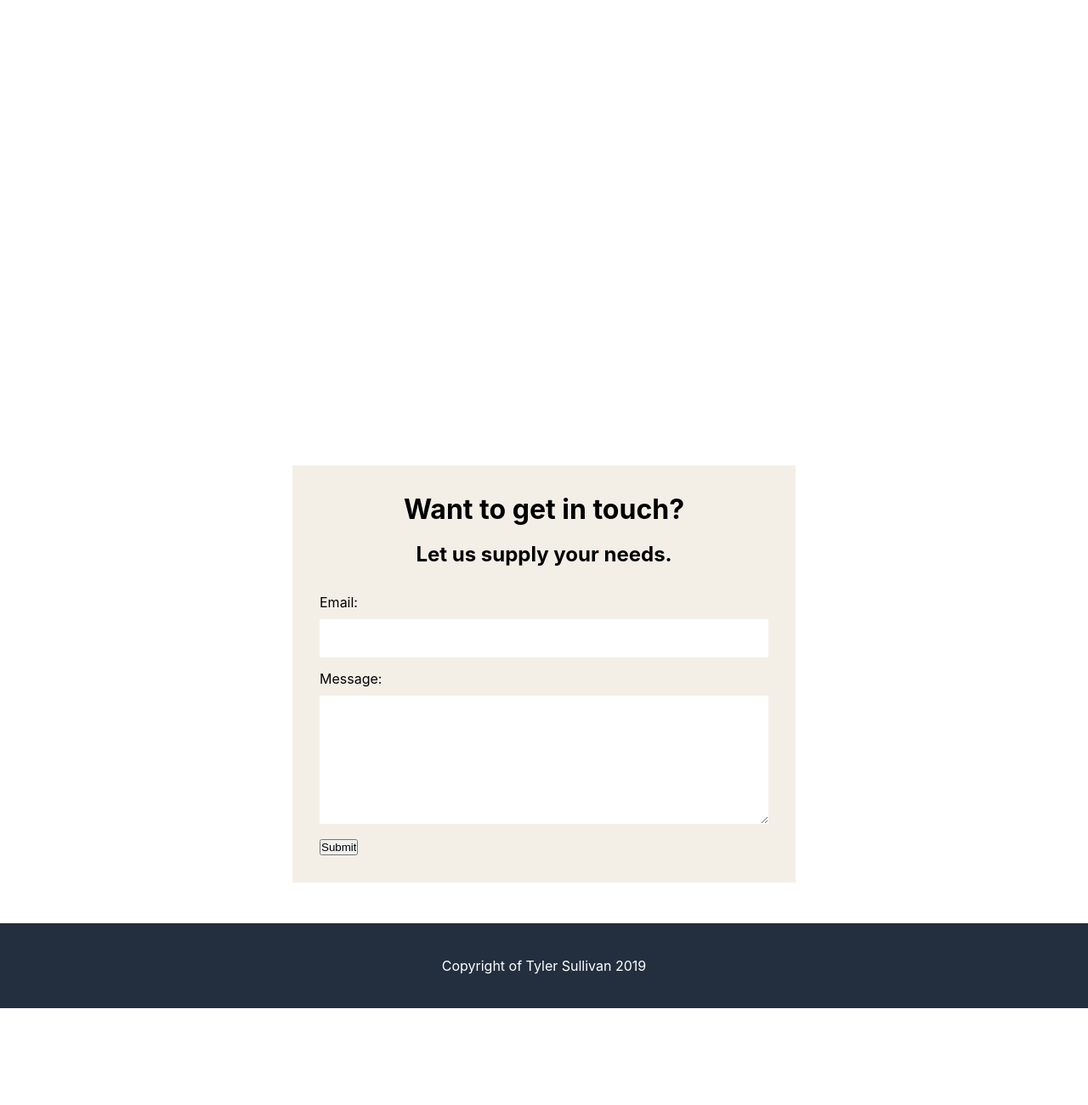
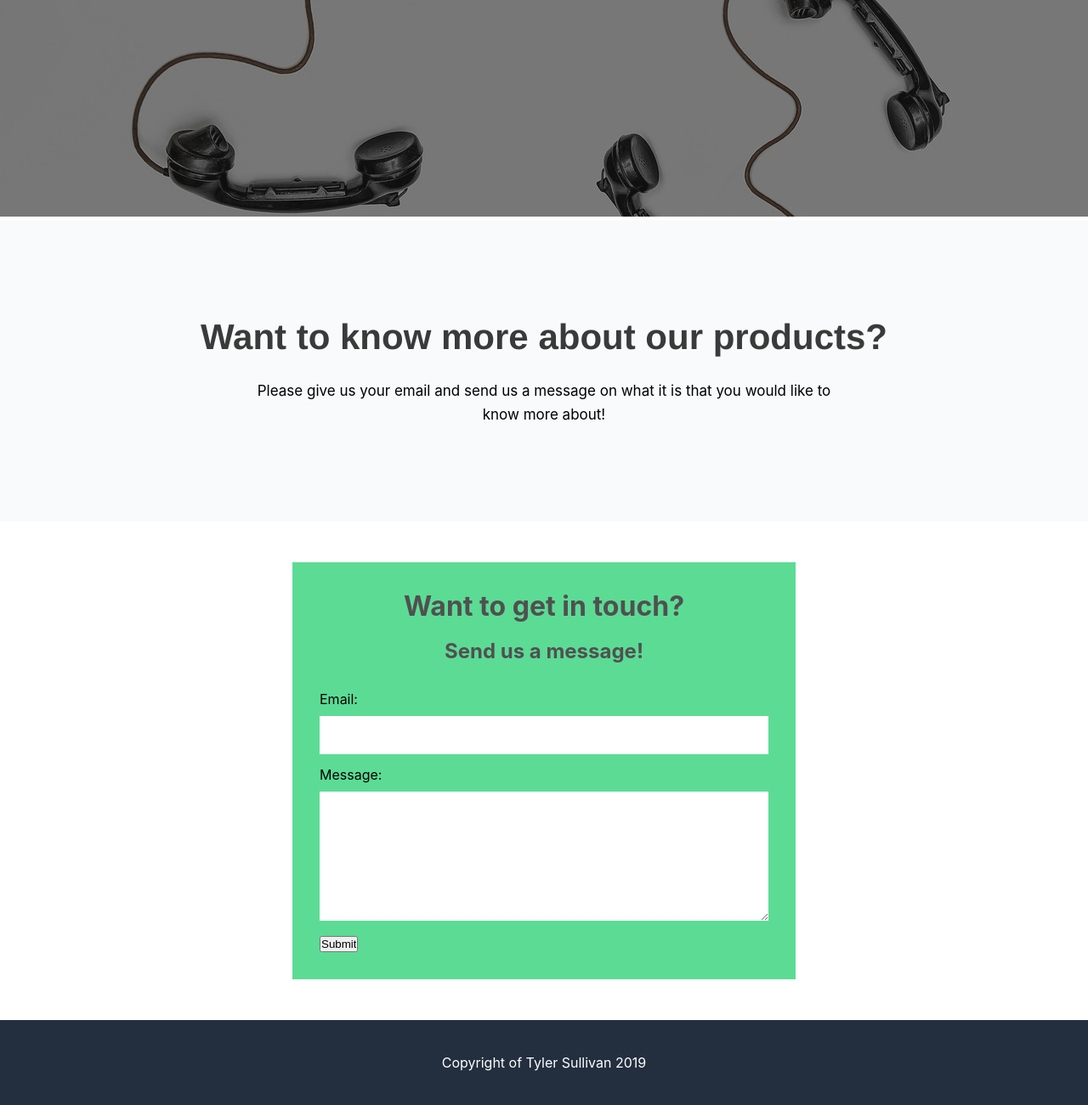
Before and after one commit to tylersullivan21/DIG3134, a PHP site: page /contact.html in a window 1280 px wide. Shown: the part 50-1351 px from the top of the page at 85% size. Before the commit the page ends 1237 px from the top, so only its background shows below. Run offline with PHP 8.4, Linux system fonts and the light colour scheme.

Commit message:
added hero images and added content to the inventory pages

```diff
--- a/project 1/contact.html
+++ b/project 1/contact.html
@@ -30,14 +30,20 @@
         <main class="main-content" >
 
     <div class="hero-img">
+<img src="images/phones-header.png" alt="">
+    </div>
 
-    </div>
+    <section class="module1">
+      <h2 class="mod-header">Want to know more about our products?</h2>
+      <p>Please give us your email and send us a message on what it is that you would like to know more about!</p>
+
+  </section>
 
 
 <form class="section-form" action="form.php" method="GET">
   <div class="intro">
     <h1>Want to get in touch?</h1>
-    <h2>Let us supply your needs.</h2>
+    <h2>Send us a message!</h2>
   </div>
   <label  for="email">Email:</label>
   <input class="email" type="text" name="email" value="" tabindex='2'>
--- a/project 1/css/form.css
+++ b/project 1/css/form.css
@@ -58,9 +58,10 @@ html {
   .main-content{
       grid-area: main-content;
       display: grid;
-      grid-template-rows: 500px;
+      grid-template-rows:repeat(3, auto);
       grid-template-areas:
       "hero-img"
+      "module1"
     "contact-form";
 
   }
@@ -70,6 +71,32 @@ html {
     background-attachment: fixed;
     background-position: center center;
     position: relative;
+}
+span{
+  color:#61B7D4;
+}
+.module1{
+  grid-area: module1;
+  background-color: #F8FAFB;
+  padding-top: 7rem;
+  padding-bottom: 7rem;
+}
+.module1 h2{
+  font-size: 2.625rem;    font-family: "National","Helvetica","Arial",sans-serif;
+  font-weight: 600;
+  color: #3A3A3A;
+  margin-bottom: 1.375rem;
+  line-height: 1.25;
+  text-align: center;
+}
+
+.module1 p{
+  font-size: 1.0625rem;
+  max-width: 45rem;
+  margin-left: auto;
+  margin-right: auto;
+  line-height: 1.65;
+  text-align: center;
 }
 
 .contact-header{
@@ -90,7 +117,7 @@ html {
 .section-form{
 width: 37em;
 margin: 3em auto;
-background-color: #f3efe7;
+background-color: #5CDB95;
 padding: 2em;
 }
 .intro{
@@ -99,10 +126,12 @@ padding: 2em;
 .intro h1{
   text-align: center;
   margin-bottom: 0.6em;
+  color: #505050;
 }
 .intro h2{
   text-align: center;
   font-size: 1.3;
+  color: #505050;
 }
 input[type=text] {
   height: 45px;
@@ -112,7 +141,6 @@ input[type=text], textarea {
   width: 100%;
   margin-bottom: 1em;
   font-size: .9em;
-  color: $colorInputText;
   font-weight: 300;
   padding: .5em 1em;
   border: none;
--- a/project 1/css/inventory.css
+++ b/project 1/css/inventory.css
@@ -83,7 +83,7 @@ html {
   }
 
   .shoe-section, .camera-section, .clothes-section{
-    margin: 5% 0;
+    margin: 3% 0;
   }
   .shoe-section h1, .camera-section h1, .clothes-section h1{
     font-size: 32px;
--- a/project 1/css/main.css
+++ b/project 1/css/main.css
@@ -231,12 +231,12 @@ width: 100%;
     font-weight: 600;
     text-transform: uppercase;
     margin-bottom: 0.375rem;
-    color: #61B7D4;;
+    color: #3e778a;
 }
 
 .icon-heading a{
 
-    color: #61B7D4;
+    color: #3e778a;
 }
 .icon-description{
     font-size: 1.125rem;
--- a/project 1/index.html
+++ b/project 1/index.html
@@ -33,8 +33,8 @@
             </div>
 
             <section class="module1">
-                <h2 class="mod-header">Let us help you find <span>exactly</span>  <br>what you are shopping for!</h2>
-                <p>Feel free to browse our vast selection of products. Scroll down to get a glimpse of some of the products that we carry!</p>
+                <h2 class="mod-header"> Welcome to <span>SullyShop.com!</span>  <br></h2>
+                <p>Hey there and welcome to Sully Shop! This store was formed by Tyler Sullivan in the fall of 2019 and carries things from shoes and tech all the way to clothes! Please scroll down and feel free to take a look at some of our always expanding inventory!</p>
 
             </section>
 
```
Also changed, not shown: project 1/inventory.html (+36 -33 lines), project 1/images/antique-black-communication-821754.png (added), project 1/images/camera-dslr-electronics-51383.jpg (added), project 1/images/cardigan-clothes-sweater-45982.jpg (added), project 1/images/inventory-header.png (added), project 1/images/phones-header.png (added), project 1/images/telephone-586266_1280.jpg (added).
